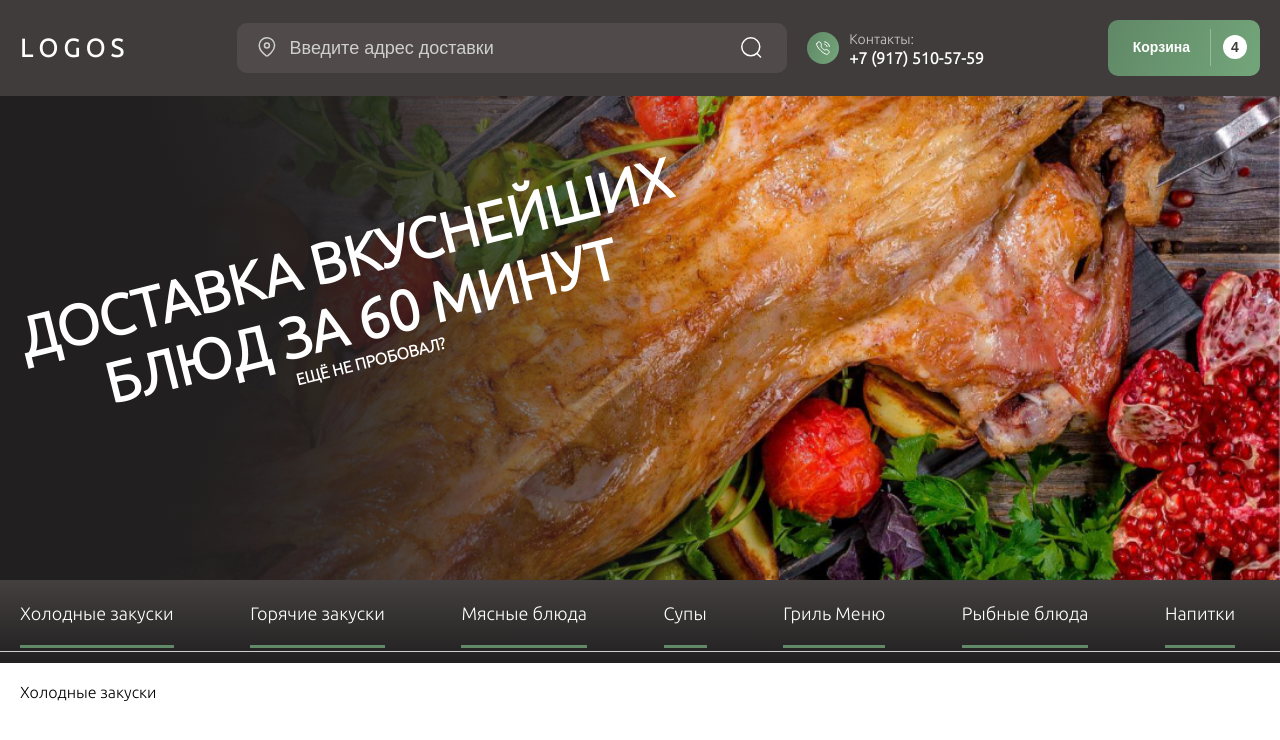
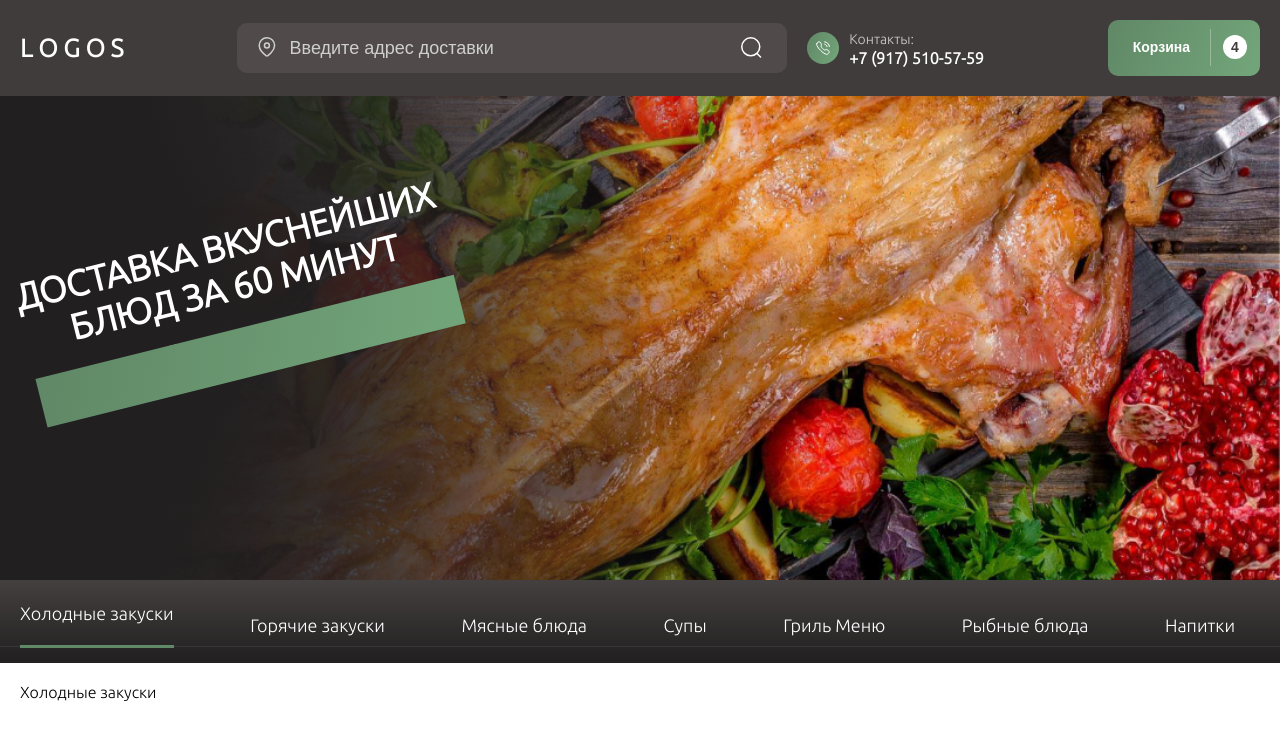
Before and after one commit to ramilqO/foodberry, a React (Create React App) app: page / in a window 1280 px wide. Shown: the top 740 px of the page. Built offline with nearby package versions, Linux system fonts and the light colour scheme.

Commit message:
horisontalScrool ActiveLinks NavBar

```diff
--- a/src/components/Intro/Intro.scss
+++ b/src/components/Intro/Intro.scss
@@ -46,10 +46,22 @@
 
 	&__title {
 		font-size: 36px;
+		display: grid;
+		margin-bottom: 20px;
 	}
 
 	&__subtitle {
 		font-size: 25px;
+		position: relative;
+		z-index: 5;
+
+		&::before {
+			@include pseudo;
+			width: 100%;
+			z-index: 0;
+			height: 50px;
+			background: $introButtonColor;
+		}
 	}
 }
 
--- a/src/components/Intro/Intro.tsx
+++ b/src/components/Intro/Intro.tsx
@@ -5,12 +5,11 @@ const Intro = () => {
 		<section className="intro">
 			<div className="intro__wrapper">
 				<div className="intro__inner">
-					<h2 className="inner__title">
-						Доставка ВКУСНЕЙШИХ
-						<br />
-						БЛЮд за 60 минут
+					<h2 className="intro__title">
+						<span>Доставка вкуснейших</span>
+						<span>блюд за 60 минут</span>
 					</h2>
-					<p className="inner__subtitle">Ещё не пробовал?</p>
+					<p className="intro__subtitle">Ещё не пробовал?</p>
 				</div>
 			</div>
 		</section>
--- a/src/components/NavBar/NavBar.scss
+++ b/src/components/NavBar/NavBar.scss
@@ -11,6 +11,7 @@
 		width: 100%;
 		height: 1px;
 		background-color: $secondaryText;
+		opacity: 0.1;
 		bottom: 11px;
 		z-index: 0;
 	}
@@ -60,6 +61,7 @@
 		display: flex;
 		padding-top: 7px;
 		padding: 7px 25px 0 25px;
+		scroll-snap-align: start;
 
 		&:first-of-type {
 			padding-left: 0;
@@ -88,10 +90,6 @@
 @media screen and (min-width: 768px) {
 	.navbar {
 		background: $menuNavBarBackground;
-
-		&__list {
-		}
-
 		&__item {
 			a {
 				font-size: 18px;
@@ -103,36 +101,40 @@
 	.navbar {
 		background: $menuNavBarBackground;
 
-		&__list {
-			overflow-x: auto;
+		&:before {
+			bottom: 16px;
+		}
 
-			scrollbar-color: $secondaryText $inputSearchColor;
-			scrollbar-width: auto;
+		// &__list {
+		// 	overflow-x: auto;
 
-			&::-webkit-scrollbar {
-				width: 0;
-			}
+		// 	scrollbar-color: $secondaryText $inputSearchColor;
+		// 	scrollbar-width: auto;
 
-			&::-webkit-scrollbar {
-				// width: 24px; /* ширина для вертикального скролла */
-				height: 6px; /* высота для горизонтального скролла */
-				background-color: $secondaryText;
-				border-radius: 9em;
-			}
+		// 	&::-webkit-scrollbar {
+		// 		width: 0;
+		// 	}
 
-			&::-webkit-scrollbar-thumb {
-				background-color: $scrollNavBar;
-				border-radius: 9em;
-				box-shadow: inset 0px 0px 0px #f3faf7;
-			}
+		// 	&::-webkit-scrollbar {
+		// 		// width: 24px; /* ширина для вертикального скролла */
+		// 		height: 6px; /* высота для горизонтального скролла */
+		// 		background-color: $secondaryText;
+		// 		border-radius: 9em;
+		// 	}
 
-			&::-webkit-scrollbar-thumb:hover {
-				/* ползунок скроллбара */
-				background-color: $secondaryText;
-				cursor: pointer;
-				background-color: $primaryText;
-			}
-		}
+		// 	&::-webkit-scrollbar-thumb {
+		// 		background-color: $scrollNavBar;
+		// 		border-radius: 9em;
+		// 		box-shadow: inset 0px 0px 0px #f3faf7;
+		// 	}
+
+		// 	&::-webkit-scrollbar-thumb:hover {
+		// 		/* ползунок скроллбара */
+		// 		background-color: $secondaryText;
+		// 		cursor: pointer;
+		// 		background-color: $primaryText;
+		// 	}
+		// }
 
 		&__item {
 			padding: 7px 25px 5px 25px;
--- a/src/components/NavBar/NavBar.tsx
+++ b/src/components/NavBar/NavBar.tsx
@@ -2,21 +2,43 @@ import "./NavBar.scss";
 import { useState } from "react";
 import { food } from "../../dataBase";
 import { HashLink } from "react-router-hash-link";
+// import { useHorizontalScroll } from "./../../functions/horisontalScroll";
+import { useRef, useEffect } from "react";
 
 const NavBar = () => {
-	const [isActive, setisActive] = useState(true);
+	const [isActive, setisActive] = useState('coldSnackes');
+	// const scrollRef = useHorizontalScroll();
+	const NavBarRef = useRef<HTMLUListElement>(null);
+
+	useEffect(() => {
+		const el = NavBarRef.current;
+
+		if (el) {
+			const onWheel = (e: WheelEvent) => {
+				if (e.deltaY === 0) return;
+				e.preventDefault();
+				el.scrollTo({
+					left: el.scrollLeft + e.deltaY,
+					behavior: "smooth",
+				});
+			};
+			el.addEventListener("wheel", onWheel);
+			return () => el.removeEventListener("wheel", onWheel);
+		}
+	}, []);
 
 	return (
 		<nav className="navbar">
 			<div className="navbar__container">
-				<ul className="navbar__list">
+				<ul className="navbar__list" ref={NavBarRef}>
 					{food.map((item) => {
 						return (
 							<li
 								className={`navbar__item ${
-									isActive && "active"
+									(isActive === item.id) && "active"
 								}`}
-								key={item.menuTitle}
+								key={item.id}
+								onClick={() => setisActive(item.id)}
 							>
 								<HashLink to={"#" + item.id}>
 									{item.menuTitle}
--- /dev/null
+++ b/src/functions/horisontalScroll.ts
@@ -0,0 +1,24 @@
+// import { useRef, useEffect } from "react";
+
+// export function useHorizontalScroll(
+// 	ref.current: HTMLElement;
+// ) {
+// 	useEffect(() => {
+// 		const el = ref.current;
+
+// 		if (el) {
+// 			const onWheel = (e: WheelEvent) => {
+// 				if (e.deltaY === 0) return;
+// 				e.preventDefault();
+// 				el.scrollTo({
+// 					left: el.scrollLeft + e.deltaY,
+// 					behavior: "smooth",
+// 				});
+// 			};
+// 			el.addEventListener("wheel", onWheel);
+// 			return () => el.removeEventListener("wheel", onWheel);
+// 		}
+// 	}, []);
+// }
+
+export { };
```
